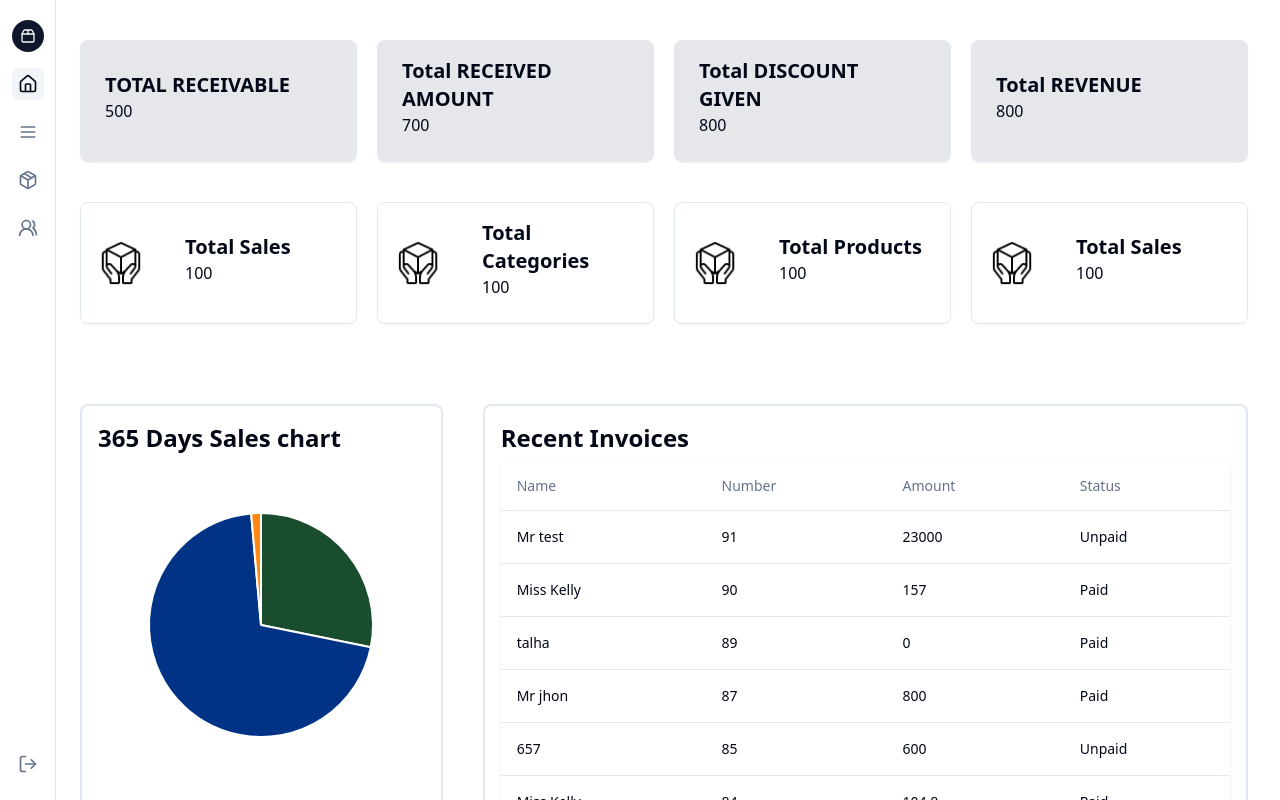
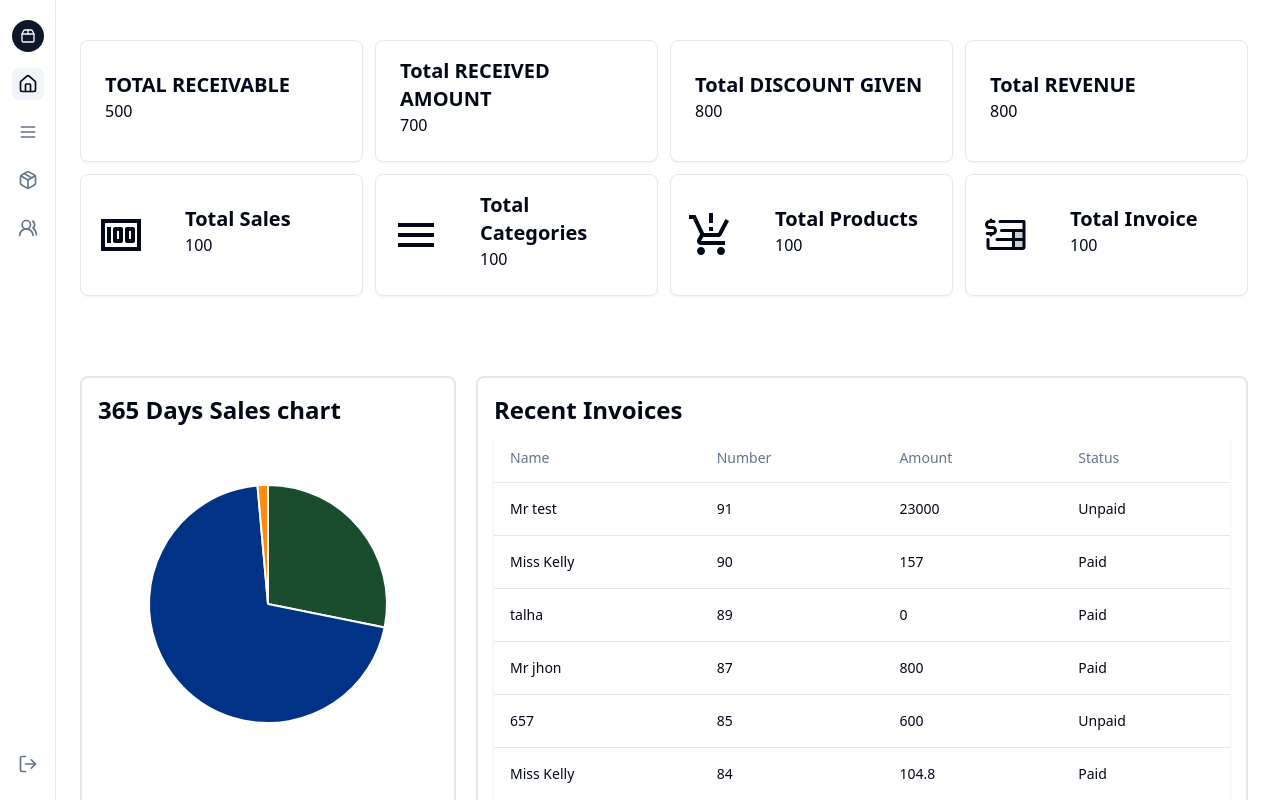
Before and after one commit to SyedAhmad23/InventSync, a Next.js app: page /dashboard in a window 1280 px wide. Built offline with nearby package versions, Linux system fonts and the light colour scheme.

Commit message:
improve design

```diff
--- a/src/app/dashboard/displayCard.tsx
+++ b/src/app/dashboard/displayCard.tsx
@@ -3,7 +3,7 @@ import { Card, CardContent } from "@/components/ui/card";
 import Image, { StaticImageData } from "next/image";
 
 interface CustomCardProps {
-    logo?: StaticImageData;
+    logo?: StaticImageData | React.ComponentType<any>;
     text: string;
     number: number;
     className?: string;
@@ -11,8 +11,8 @@ interface CustomCardProps {
 
 const DisplayCard: React.FC<CustomCardProps> = ({ logo, text, number, className }) => {
     return (
-        <Card className={` flex items-center ${className}`}>
-            {logo && (
+        <Card className={`flex items-center ${className}`}>
+            {logo && typeof logo === 'object' && (
                 <Image
                     src={logo}
                     alt="logo"
@@ -21,12 +21,17 @@ const DisplayCard: React.FC<CustomCardProps> = ({ logo, text, number, className
                     className="mx-4"
                 />
             )}
+            {logo && typeof logo === 'function' && (
+                <div className="mx-4">
+                    {React.createElement(logo, { size: 48 })}
+                </div>
+            )}
             <div className="items-center mt-4">
                 <CardContent>
                     <h2 className="text-xl font-semibold">
                         {text}
                     </h2>
-                    <p >{number}</p>
+                    <p>{number}</p>
                 </CardContent>
             </div>
         </Card>
--- a/src/app/dashboard/page.tsx
+++ b/src/app/dashboard/page.tsx
@@ -1,31 +1,30 @@
 "use client";
 import Layout from "@/components/layout/layout";
-import product from "@/assets/icons/product.png";
 import DisplayCard from "@/app/dashboard/displayCard";
 import PieChart from "@/app/dashboard/PieChart";
 import RecentInvoices from "@/app/dashboard/recentInvoices";
+import { MdMenu, MdMoney, MdProductionQuantityLimits } from "react-icons/md";
+import { PiInvoiceDuotone } from "react-icons/pi";
+
 export default function Home() {
     const data = [2000, 5000, 100];
     const labels = ['Total Received Amount', 'Total Receivable', 'Total Discount Given',];
     return (
         <main className="">
             <Layout>
-                <div className="grid md:grid-cols-2 lg:grid-cols-4 gap-5 mb-10">
-                    <DisplayCard number={500} text="TOTAL RECEIVABLE" className="bg-gray-200" />
-                    <DisplayCard number={700} text="Total RECEIVED AMOUNT" className="bg-gray-200" />
-                    <DisplayCard number={800} text="Total DISCOUNT GIVEN" className="bg-gray-200" />
-                    <DisplayCard number={800} text="Total REVENUE" className="bg-gray-200" />
+                <div className="grid md:grid-cols-2 lg:grid-cols-4 gap-3 mb-10">
+                    <DisplayCard number={500} text="TOTAL RECEIVABLE" />
+                    <DisplayCard number={700} text="Total RECEIVED AMOUNT" />
+                    <DisplayCard number={800} text="Total DISCOUNT GIVEN" />
+                    <DisplayCard number={800} text="Total REVENUE" />
+
+                    <DisplayCard logo={MdMoney} text="Total Sales" number={100} />
+                    <DisplayCard logo={MdMenu} text="Total Categories" number={100} />
+                    <DisplayCard logo={MdProductionQuantityLimits} text="Total Products" number={100} />
+                    <DisplayCard logo={PiInvoiceDuotone} text="Total Invoice" number={100} />
                 </div>
 
-                <div className=" grid md:grid-cols-2 lg:grid-cols-4 gap-5 my-10">
-                    <DisplayCard logo={product} text="Total Sales" number={100} className=" bg-white" />
-                    <DisplayCard logo={product} text="Total Categories" number={100} className=" bg-white" />
-                    <DisplayCard logo={product} text="Total Products" number={100} className=" bg-white" />
-                    <DisplayCard logo={product} text="Total Sales" number={100} className=" bg-white" />
-
-                </div>
-
-                <div className="grid lg:grid-cols-3 gap-10 my-20">
+                <div className="grid lg:grid-cols-3 gap-5 my-20">
                     <div className="border-2 p-4 rounded-lg">
                         <h3 className="text-2xl font-semibold mb-2">365 Days Sales chart
                         </h3>
--- a/src/app/products/page.tsx
+++ b/src/app/products/page.tsx
@@ -73,13 +73,9 @@ const ProductPage: React.FC = () => {
             })
         );
     };
-    const handleUpdateProduct = (id: string) => {
-        dispatch(
-            openModal({
-                view: "UPDATE_PRODUCT",
-                data: { title: "Update Product", id },
-            })
-        );
+
+    const handleUpdateProduct = (selectedProduct: Product) => {
+        dispatch(openModal({ view: "UPDATE_PRODUCT", data: { product: selectedProduct } }));
     };
 
     return (
@@ -159,13 +155,16 @@ const ProductPage: React.FC = () => {
                                             </DropdownMenuTrigger>
                                             <DropdownMenuContent align="end">
                                                 <DropdownMenuItem
-                                                    //@ts-ignore
-                                                    onClick={() => handleUpdateProduct(product._id)}>
-                                                    Edit</DropdownMenuItem>
+                                                    onClick={() => handleUpdateProduct(product)}
+                                                >
+                                                    Edit
+                                                </DropdownMenuItem>
                                                 <DropdownMenuItem
                                                     //@ts-ignore
-                                                    onClick={() => onDeleteProduct(product._id)}>
-                                                    Delete</DropdownMenuItem>
+                                                    onClick={() => onDeleteProduct(product._id)}
+                                                >
+                                                    Delete
+                                                </DropdownMenuItem>
                                             </DropdownMenuContent>
                                         </DropdownMenu>
                                     </TableCell>
--- a/src/app/store/store.ts
+++ b/src/app/store/store.ts
@@ -2,12 +2,14 @@ import { configureStore } from "@reduxjs/toolkit";
 import { authApi } from "@/feature/auth/authApi";
 import { productApi } from "@/feature/product/productApi";
 import modalSlice from "@/feature/modal/modalSlice";
+import productSlice from "@/feature/product/productSlice";
 
 const store = configureStore({
   reducer: {
     [authApi.reducerPath]: authApi.reducer,
     [productApi.reducerPath]: productApi.reducer,
     modal: modalSlice,
+    product: productSlice,
   },
   middleware: (getDefaultMiddleware) =>
     getDefaultMiddleware().concat(authApi.middleware, productApi.middleware),
--- a/src/components/modals/add-product.modal.tsx
+++ b/src/components/modals/add-product.modal.tsx
@@ -34,30 +34,6 @@ const AddProduct = () => {
     };
 
 
-    // const onSubmit = async (data: ProductFormValues) => {
-    //     const { name, description, price, category_id, quantity } = data;
-    //     const formData = new FormData();
-    //     if (imageInfo.file) formData.append("image", imageInfo.file);
-    //     formData.append("name", name);
-    //     formData.append("description", description);
-    //     formData.append("price", price.toString());
-    //     formData.append("category_id", category_id.toString());
-    //     formData.append("quantity", quantity.toString());
-
-    //     Object.entries(formData).forEach(([key, value]) => {
-    //         formData.append(key, value);
-    //     });
-
-    //     try {
-    //         await addProduct(formData).unwrap();
-    //         reset();
-    //         setImageInfo({ file: null, src: "" });
-    //         dispatch(closeModal());
-    //         toast.success("Product added successfully");
-    //     } catch (error) {
-    //         toast.error("Failed to add product");
-    //     }
-    // };
     const onSubmit = async (data: ProductFormValues) => {
         const { name, description, price, category, quantity, image } = data;
         let jsonData = {
@@ -129,7 +105,7 @@ const AddProduct = () => {
                 )} */}
                                 <Input {...register("category")} id="category" label="Category" placeholder="Enter product category" />
                             </div>
-                            <Input {...register("quantity")} id="quantity" type="number" label="Quantity" placeholder="How many product quanity?" />
+                            <Input {...register("quantity")} id="quantity" min={1} type="number" label="Quantity" placeholder="How many product quanity?" />
 
                         </div>
                         <div className="mt-2">
--- a/src/components/modals/update-product.modal.tsx
+++ b/src/components/modals/update-product.modal.tsx
@@ -1,4 +1,4 @@
-import React, { useRef, useState, useEffect } from "react";
+import React, { useEffect, useState } from "react";
 import { useForm } from "react-hook-form";
 import { yupResolver } from '@hookform/resolvers/yup';
 import { useDispatch, useSelector } from "react-redux";
@@ -10,19 +10,15 @@ import { ProductFormSchema, ProductFormValues } from "@/schema/product-form.sche
 import { closeModal } from "@/feature/modal/modalSlice";
 import { useUpdateProductMutation } from "@/feature/product/productApi";
 import { Input } from "@/components/ui/input";
-import Select from "react-select";
-import { BiLeftTopArrowCircle } from "react-icons/bi";
 import { RootState } from "@/app/store/store";
 import { Product } from "@/types";
 
-
-const UpdateProduct = ({ }) => {
+const UpdateProduct: React.FC = () => {
     const modalState = useSelector((state: RootState) => state.modal);
     const fileRef = React.useRef<HTMLInputElement>(null);
     const product = modalState.data.product as Product;
-    console.log("Modal State data product:", product?._id);
+    const dispatch = useDispatch();
 
-    const dispatch = useDispatch();
     const {
         register,
         handleSubmit,
@@ -33,8 +29,9 @@ const UpdateProduct = ({ }) => {
         resolver: yupResolver(ProductFormSchema),
     });
     const [updateProduct, { isLoading: isLoadingUpdate }] = useUpdateProductMutation();
+
     useEffect(() => {
-        console.log("Selected Product", modalState);
+        if (product) {
             reset({
                 name: product?.name,
                 price: product?.price,
@@ -42,18 +39,10 @@ const UpdateProduct = ({ }) => {
                 quantity: product?.quantity,
                 category: product?.category?.id || undefined,
                 image: product?.image,
-
             });
-        console.log("Resetting form with producttt:", product);
-        console.log("Default Name:", product?.name);
-        console.log("Default Price:", product?.price);
-        console.log("Default Description:", product?.description);
-        console.log("Default Quantity:", product?.quantity);
-        console.log("Default Category:", product?.category?.id);
-        console.log("Default Image:", product?.image);
-
+            setImageInfo({ file: null, src: product?.image || "" });
+        }
     }, [product, reset]);
-    console.log("Resetting form with product:", product);
 
     const [imageInfo, setImageInfo] = useState({
         file: null as File | null,
@@ -74,7 +63,6 @@ const UpdateProduct = ({ }) => {
         }
     };
 
-
     const onSubmit = async (data: ProductFormValues) => {
         const { name, description, price, category, quantity, image } = data;
         let jsonData = {
@@ -84,17 +72,19 @@ const UpdateProduct = ({ }) => {
             category: Number(category),
             quantity: Number(quantity),
         };
+
         if (imageInfo.file) {
             const imageUrl = URL.createObjectURL(imageInfo.file);
             jsonData = {
                 ...jsonData,
-                // @ts-ignore
-                image: imageUrl
+                //@ts-ignore
+                image: imageUrl,
             };
         }
+
         try {
             //@ts-ignore
-            await updateProduct({ id: product._id, data: jsonData }).unwrap();
+            await updateProduct({ id: product._id, formData: jsonData }).unwrap();
             reset();
             setImageInfo({ file: null, src: "" });
             dispatch(closeModal());
@@ -110,18 +100,33 @@ const UpdateProduct = ({ }) => {
                 <ModalContent>
                     <div className="flex justify-center">
                         <div>
-                            <div className="bg-slate-100 aspect-video relative rounded-lg h-60 overflow-hidden" onClick={() => fileRef.current?.click()}>
+                            <div
+                                className="bg-slate-100 aspect-video relative rounded-lg h-60 overflow-hidden"
+                                onClick={() => fileRef.current?.click()}
+                            >
                                 <input ref={fileRef} hidden type="file" accept="image/*" onChange={handleImageChange} />
-                                <Image src={imageInfo?.src} alt="picture" fill className={imageInfo?.src ? "object-cover" : "object-contain"} />
+                                <img
+                                    src={imageInfo?.src}
+                                    alt="picture"
+                                    // fill
+                                    width={40}
+                                    height={40}
+                                    className={imageInfo?.src ? "object-cover" : "object-contain"}
+                                />
                             </div>
                             <div className="mt-4">
-                                <Button className="w-full" onClick={(e) => { e.preventDefault(); fileRef.current?.click(); }}>
+                                <Button className="w-full" onClick={(e) => {
+                                    e.preventDefault();
+                                    fileRef.current?.click();
+                                }}>
                                     Add Image
                                 </Button>
                             </div>
                         </div>
                     </div>
-                    {errors.image && <span className="text-red-600 text-sm font-medium">{errors.image?.message}</span>}
+                    {errors.image && (
+                        <span className="text-red-600 text-sm font-medium">{errors.image?.message}</span>
+                    )}
                     <div className="mt-6">
                         <p className="text-base font-medium">Product Information</p>
                         <div className="grid md:grid-cols-2 gap-x-6 gap-y-4 mt-3">
@@ -130,8 +135,7 @@ const UpdateProduct = ({ }) => {
                             <div>
                                 <Input {...register("category")} id="category" label="Category" placeholder="Enter product category" />
                             </div>
-                            <Input {...register("quantity")} id="quantity" type="number" label="Quantity" placeholder="How many product quanity?" />
-
+                            <Input {...register("quantity")} id="quantity" type="number" label="Quantity" placeholder="How many product quantity?" />
                         </div>
                         <div className="mt-2">
                             <label className="text-charcoalGray">Description</label>
--- /dev/null
+++ b/src/feature/product/productSlice.ts
@@ -0,0 +1,23 @@
+import { Product } from "@/types";
+import { PayloadAction, createSlice } from "@reduxjs/toolkit";
+
+interface State {
+  selectedProduct: Product | null;
+}
+
+const initialState: State = {
+  selectedProduct: null,
+};
+
+const productSlice = createSlice({
+  name: "product",
+  initialState,
+  reducers: {
+    setSelectedProduct: (state, action: PayloadAction<Product | null>) => {
+      state.selectedProduct = action.payload;
+    },
+  },
+});
+
+export const { setSelectedProduct } = productSlice.actions;
+export default productSlice.reducer;
```
Lines whose indentation alone changed are shown as unchanged.
